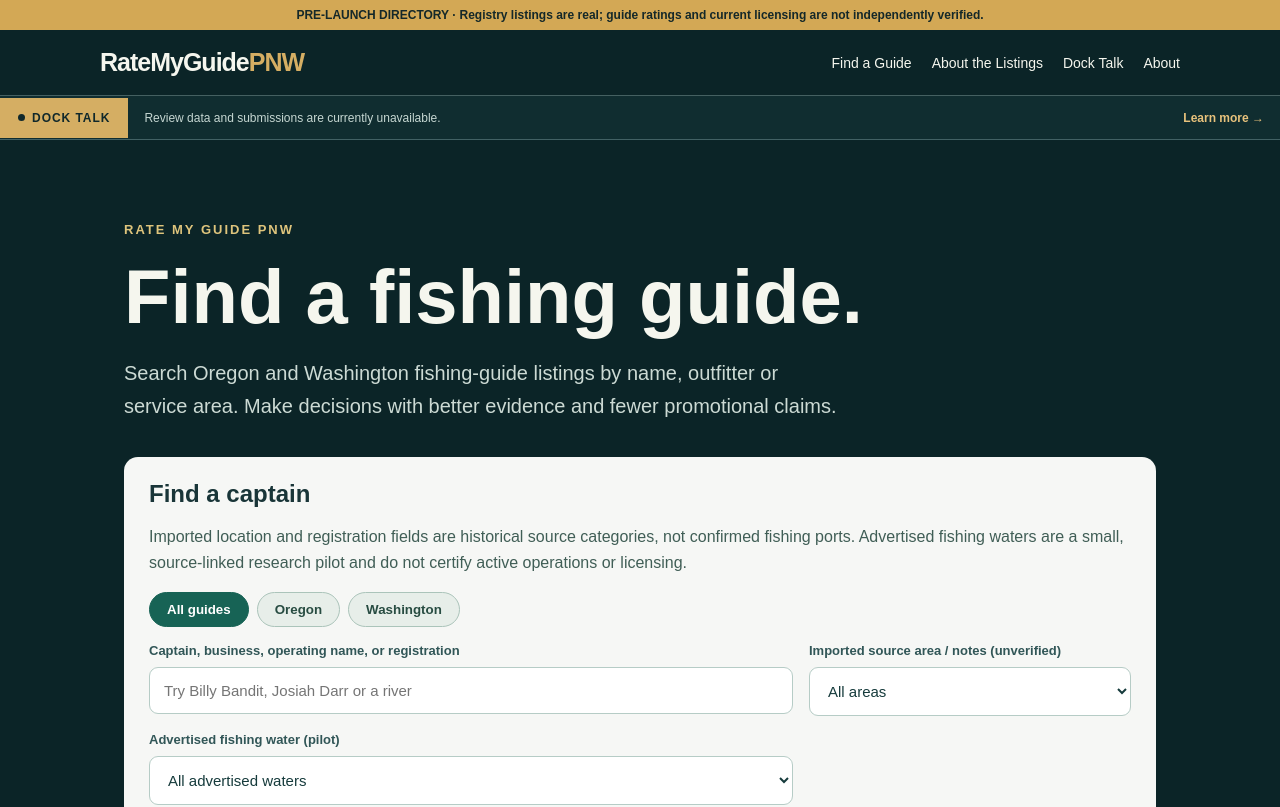
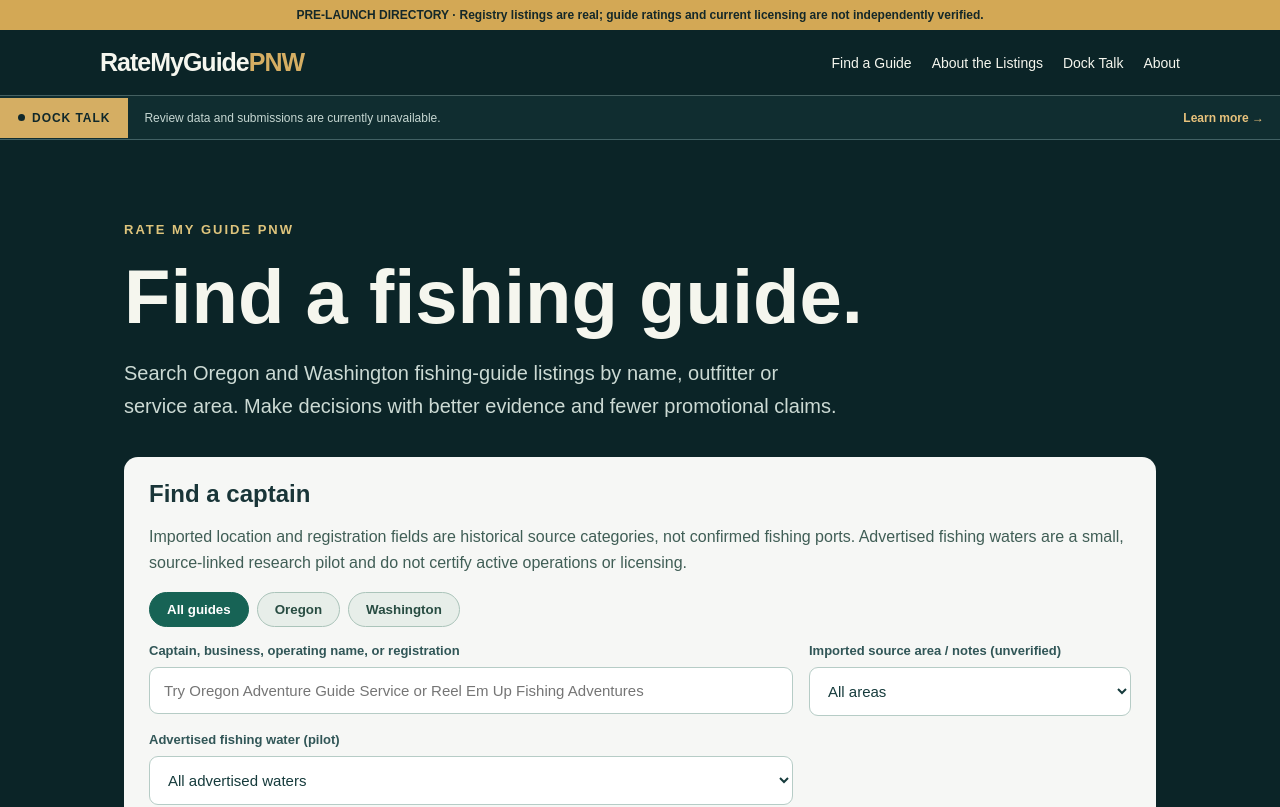
Before and after one commit to bezzantsam/ratemyguidepnw.com, a Next.js app: page / in a window 1280 px wide. Shown: the top 807 px of the page. Built offline with nearby package versions, Linux system fonts and the light colour scheme.

Commit message:
Update directory search examples to requested guide businesses

```diff
--- a/components/UnifiedSearch.tsx
+++ b/components/UnifiedSearch.tsx
@@ -68,7 +68,7 @@ export default function UnifiedSearch({entries}:{entries:DirectoryEntry[]}){
   <div className="searchbar">
    <label>Captain, business, operating name, or registration
     <input ref={searchRef} type="search" value={q} maxLength={120} onChange={e=>change({query:e.target.value,page:1},true)}
-     placeholder="Try Billy Bandit, Josiah Darr or a river"/>
+     placeholder="Try Oregon Adventure Guide Service or Reel Em Up Fishing Adventures"/>
    </label>
    <label>Imported source area / notes (unverified)
     <select ref={areaRef} value={area} onChange={e=>change({area:e.target.value,page:1})}>
```
